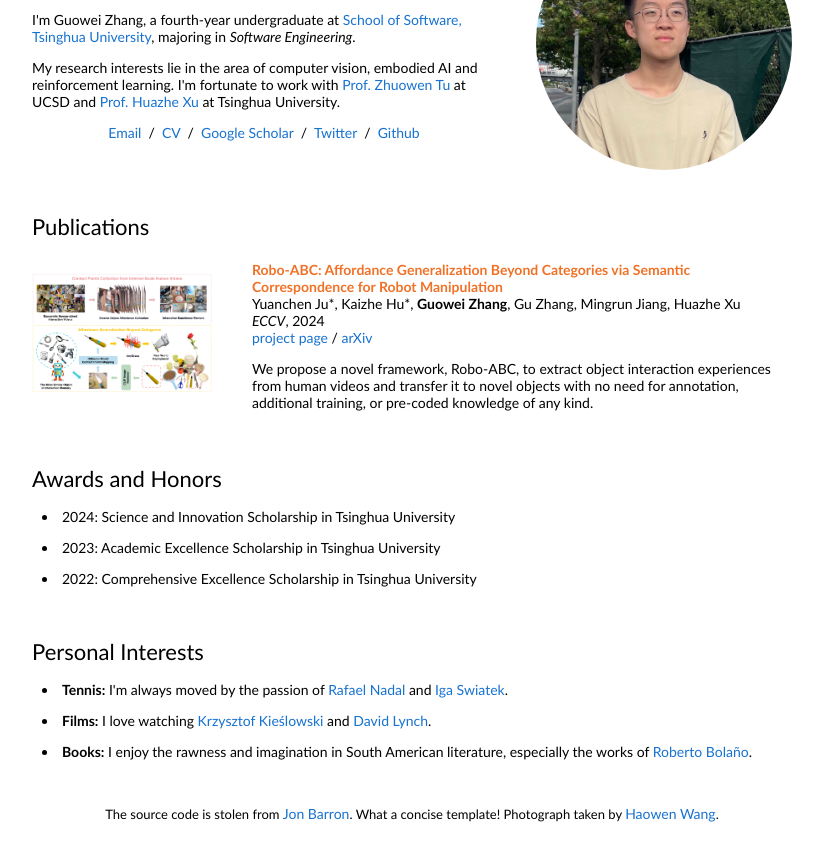
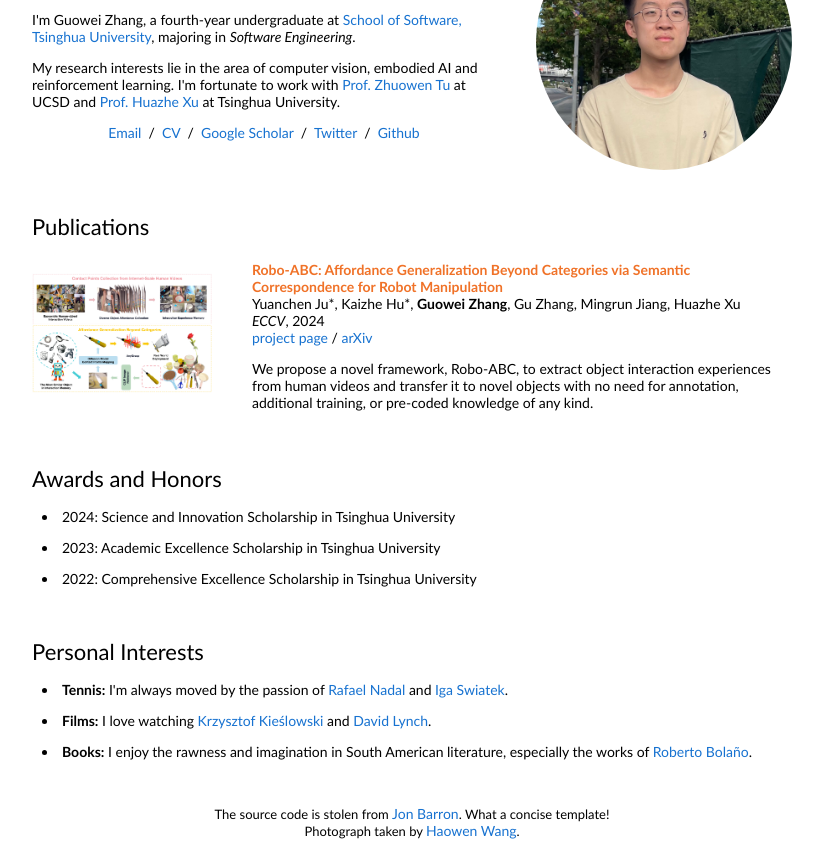
Before and after one commit to MalcomF1/MalcomF1.github.io, a plain HTML site: page index.html in a window 1280 px wide. Shown: the part 114-974 px from the top of the page, without its empty margins (228-1051 px from the left). Drawn offline with Linux system fonts and the light colour scheme.

Commit message:
Update index.html

```diff
--- a/index.html
+++ b/index.html
@@ -127,7 +127,7 @@
                   <script type="text/javascript" id="clustrmaps" src="//clustrmaps.com/map_v2.js?d=hzg46Gqr37YDk2f7GAOl0s5KuZfl82QxcxigzUVPyDc&cl=ffffff&w=a"></script>
                 </div> -->
                 <p style="text-align:center;font-size:small;">
-                  The source code is stolen from <a href="https://jonbarron.info/">Jon Barron</a>. What a concise template!
+                  The source code is stolen from <a href="https://jonbarron.info/">Jon Barron</a>. What a concise template!<br>
 		  Photograph taken by <a href="https://whw-alex.github.io/">Haowen Wang</a>.
                 </p>
               </td>
```
